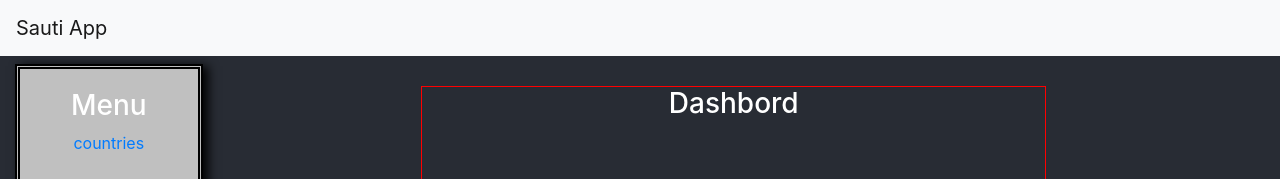
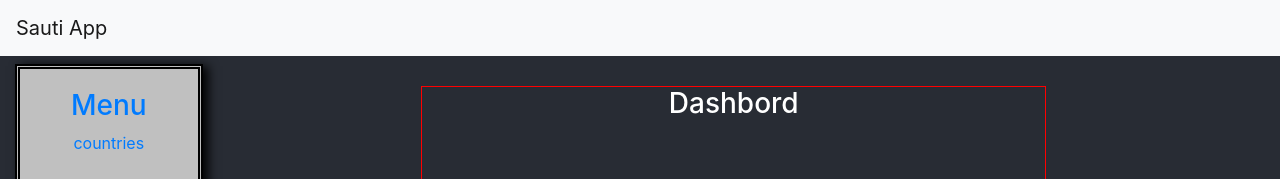
Before and after one commit to labs-13-sauti-marketplace/Sauti-FE, a React (Create React App) app: page / in a window 1280 px wide. Shown: the top 179 px of the page. Built offline with nearby package versions, Linux system fonts and the light colour scheme.

Commit message:
Update Nav.js

```diff
--- a/src/components/Nav/Nav.js
+++ b/src/components/Nav/Nav.js
@@ -13,11 +13,11 @@ class Nav extends React.Component {
   render() {
     return(
       <div className="boardNav">
-        <h3> Menu </h3>
+        <Link to="/">  <h3> Menu </h3> </Link>
 
         <div>
             <Link to="/countries"> countries </Link>
-          </div>
+        </div>
       </div>
     )
   }
```
